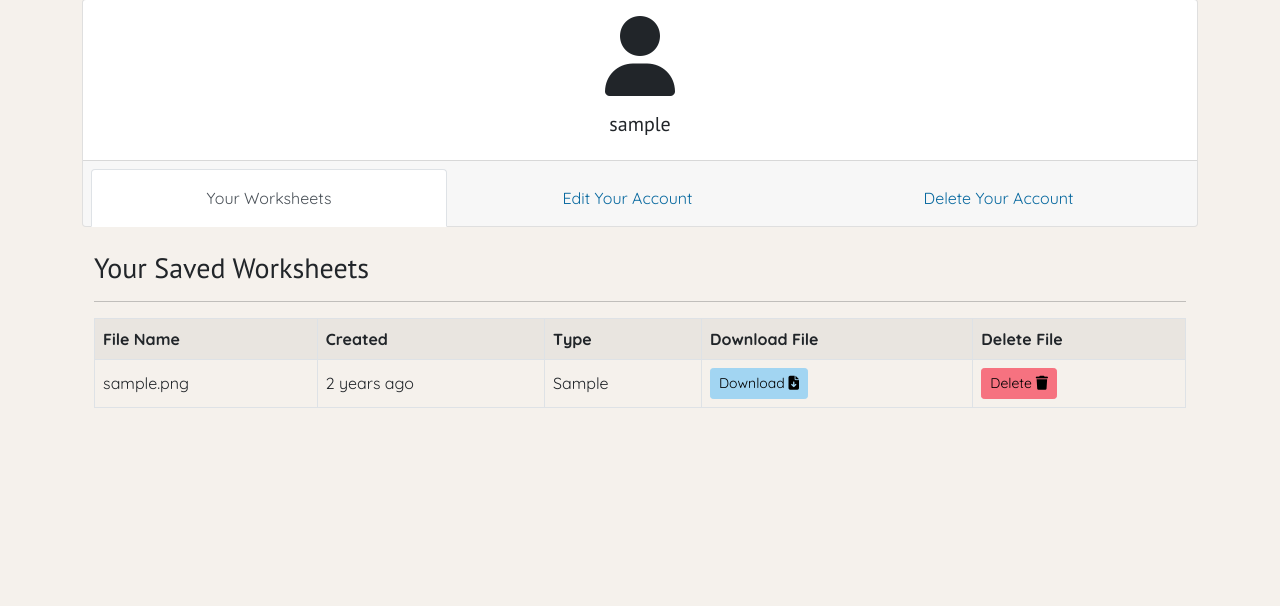
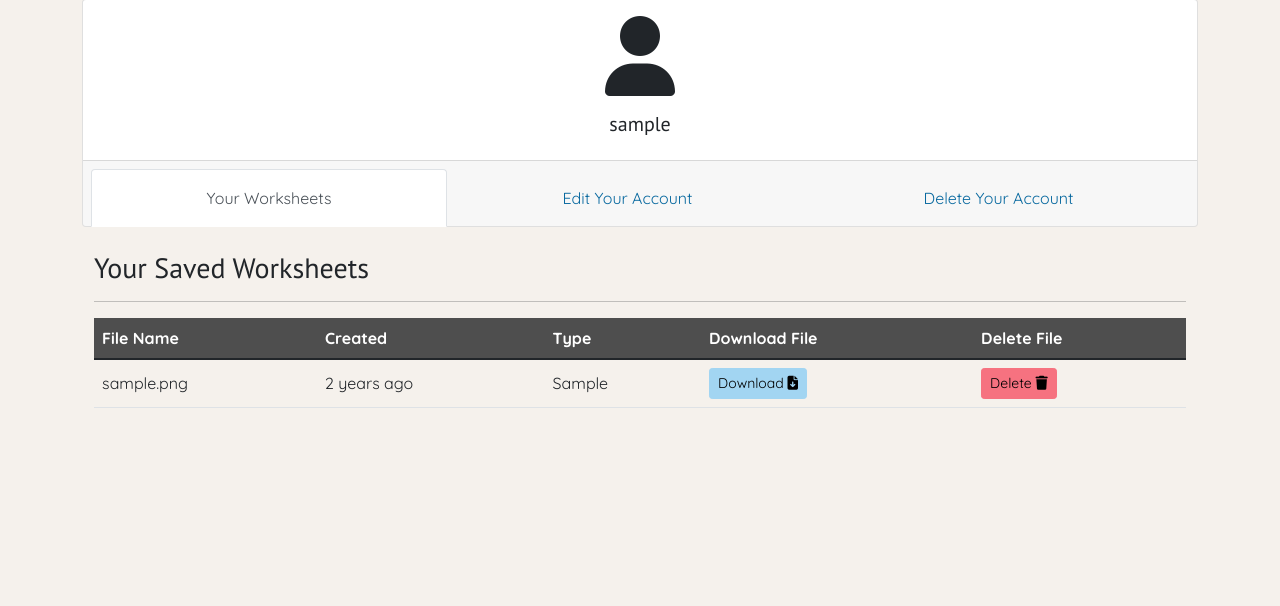
Before and after one commit to quentinikeno/Springboard-SEC-Capstone-Project-1, a Flask app: page /user in a window 1280 px wide. Shown: the part 193-799 px from the top of the page. Run offline with Flask 2, Linux system fonts and the light colour scheme; the visitor is signed in with stand-in values (Sample User, id 1); tables that the repository leaves empty hold one stand-in row (values such as "Sample post"); some libraries are stand-ins or nearby versions.

Commit message:
Change table colors.

```diff
--- a/templates/users/show.html
+++ b/templates/users/show.html
@@ -8,16 +8,14 @@ block content %} {% include './users/profile-card.html' %}
 			<hr />
 
 			{% if files %}
-			<table
-				class="table table-striped table-responsive table-hover table-bordered align-middle"
-			>
-				<tr>
+			<table class="table table-responsive table-hover align-middle">
+				<thead class="table-dark">
 					<th>File Name</th>
 					<th>Created</th>
 					<th>Type</th>
 					<th>Download File</th>
 					<th>Delete File</th>
-				</tr>
+				</thead>
 				{% for file in files | sort(attribute='timestamp', reverse =
 				True) %}
 				<tr>
```
